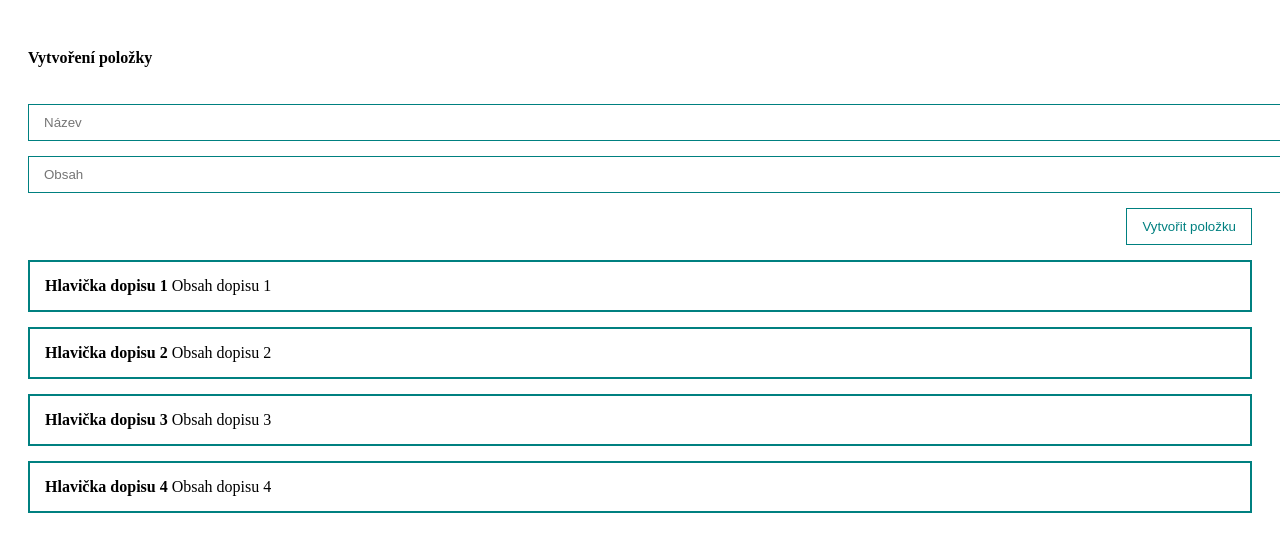
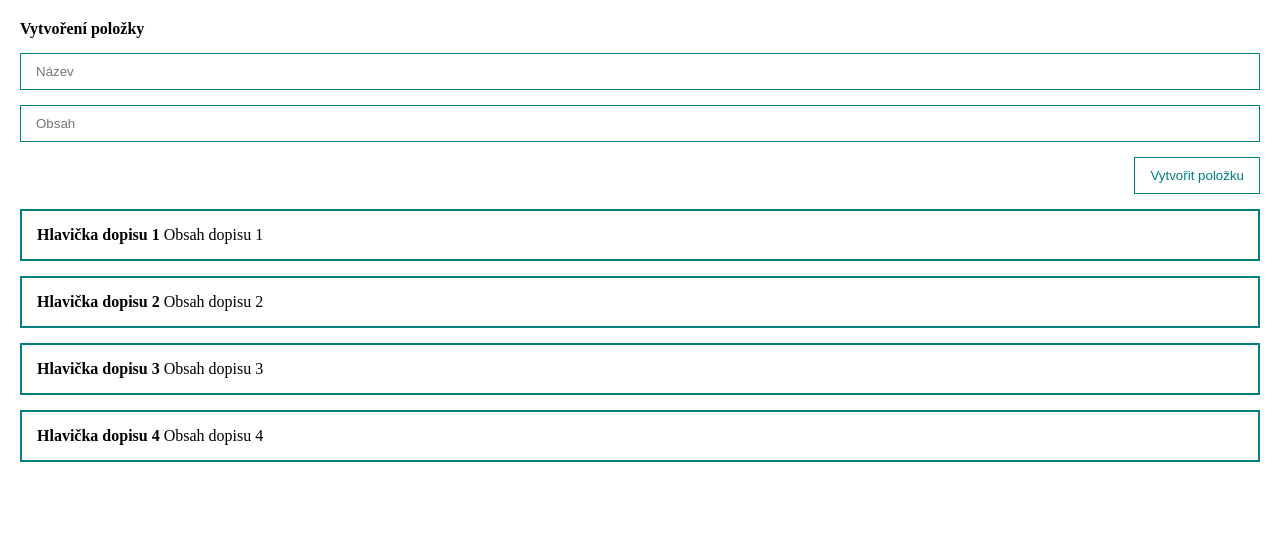
Before and after one commit to kofranek/timur_albi_vue3_from_a_to_z, a Vue app: page / in a window 1280 px wide. Shown: the top 552 px of the page. Built offline with nearby package versions, Linux system fonts and the light colour scheme; the HTML template or start-up script is replaced by a standard one.

Commit message:
V-MODEL, @emit - výmena dat mezi rodičovským a dceřiným komponentem - dokončení

```diff
--- a/src/App.vue
+++ b/src/App.vue
@@ -3,7 +3,7 @@
     <post-form
         @create="createPost"
     />
-    <post-list :posts="posts "/>
+    <post-list :posts_props="posts"/>
   </div>
 </template>
 
@@ -29,16 +29,14 @@ export default {
     }
   },
   methods: {
-    createPost(post, secondParameter, thirdParameter){
-      console.log('post=', post)
-      console.log('secondParameter=',secondParameter)
-      console.log('thirdParameter=',thirdParameter)
+    createPost(post) {
+      this.posts.push(post)
     }
   },
 }
 </script>
 
-<style scoped>
+<style >
 * {
   margin: 0;
   padding: 0;
--- a/src/components/PostForm.vue
+++ b/src/components/PostForm.vue
@@ -34,7 +34,7 @@ export default {
   methods: {
     createPost() {
       this.post.id=Date.now()
-      this.$emit('create',this.post, 'druhý parametr', 'třetí parametr')
+      this.$emit('create',this.post)
       this.post = {
         title: '',
         body: ''
--- a/src/components/PostList.vue
+++ b/src/components/PostList.vue
@@ -1,5 +1,5 @@
 <template>
-  <div class="post" v-for="post in posts">
+  <div class="post" v-for="post in posts_props">
     <div><strong>{{ post.title }}</strong> {{ post.body }}</div>
   </div>
 </template>
@@ -8,7 +8,7 @@
 export default {
   name: "PostList",
   props: {
-    posts: {
+    posts_props: {
       type: Array,
       required: true
     }
```
Also changed, not shown: notes.txt.
